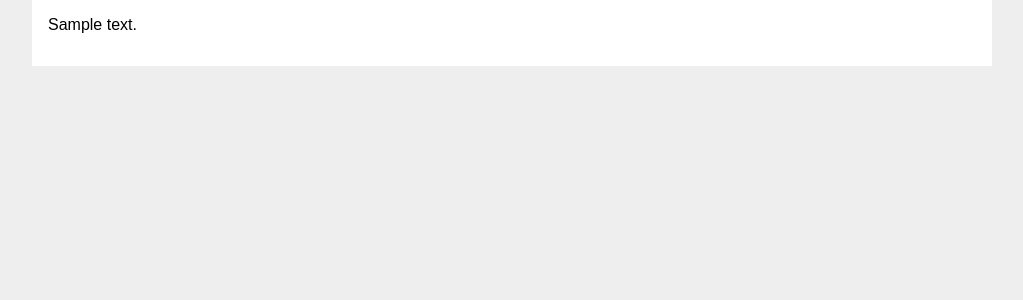
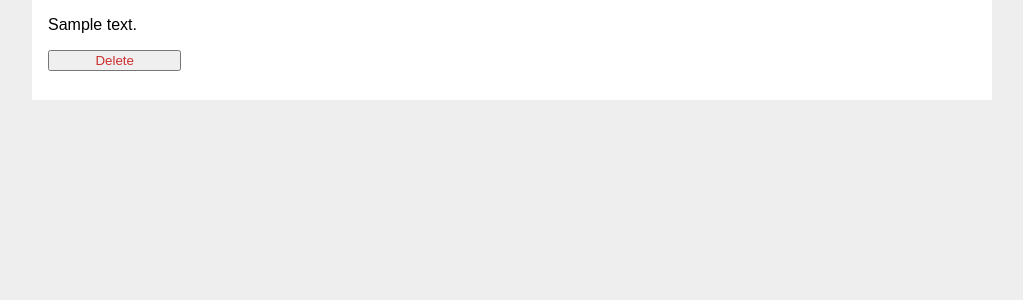
Before and after one commit to GreenMemory16/BD-2022-2023, a Flask app: template Entrega3/web/templates/supplier/index.html in a window 1280 px wide. Shown: the part 114-414 px from the top of the page, without its empty margins (128-1151 px from the left). Run offline with Flask 3, Linux system fonts and the light colour scheme; the template is opened without the code that fills it: most values are stand-ins (such as "Sample title", 1, 10 or a date in 2020); some libraries are stand-ins or nearby versions.

Commit message:
delete suppliers

```diff
--- a/Entrega3/web/app.py
+++ b/Entrega3/web/app.py
@@ -357,6 +357,33 @@ def supplier_create():
     else:
         return render_template("supplier/create.html")
 
+#delete supplier
+@app.route("/supplier/<tin>/delete", methods=("POST",))
+def supplier_delete(tin):
+    """Delete the supplier."""
+
+    with pool.connection() as conn:
+        with conn.cursor(row_factory=namedtuple_row) as cur:
+            cur.execute(
+                """
+                DELETE FROM delivery
+                WHERE tin = %(tin)s;
+                """,
+                {"tin": tin},
+            )
+            cur.execute(
+                """
+                DELETE FROM supplier
+                WHERE tin = %(tin)s;
+                """,
+                {"tin": tin},
+            )
+        conn.commit()
+    return redirect(url_for("supplier_index"))
+
+
+
+
 @app.get("/supplier")
 def supplier_index():
     """Show all the products, most recent first."""
--- a/Entrega3/web/templates/supplier/index.html
+++ b/Entrega3/web/templates/supplier/index.html
@@ -12,6 +12,13 @@
         </div>
       </header>
       <p class="body">{{ sup['address'] }}</p>
+
+      <div class="update_delete_buttons">
+        <form action="{{ url_for('supplier_delete', tin=sup['tin']) }}" method="post">
+          <input class="danger" type="submit" value="Delete" onclick="return confirm('Are you sure?');">
+        </form>
+      </div>
+
     </article>
     {% if not loop.last %}
       <hr>
```
